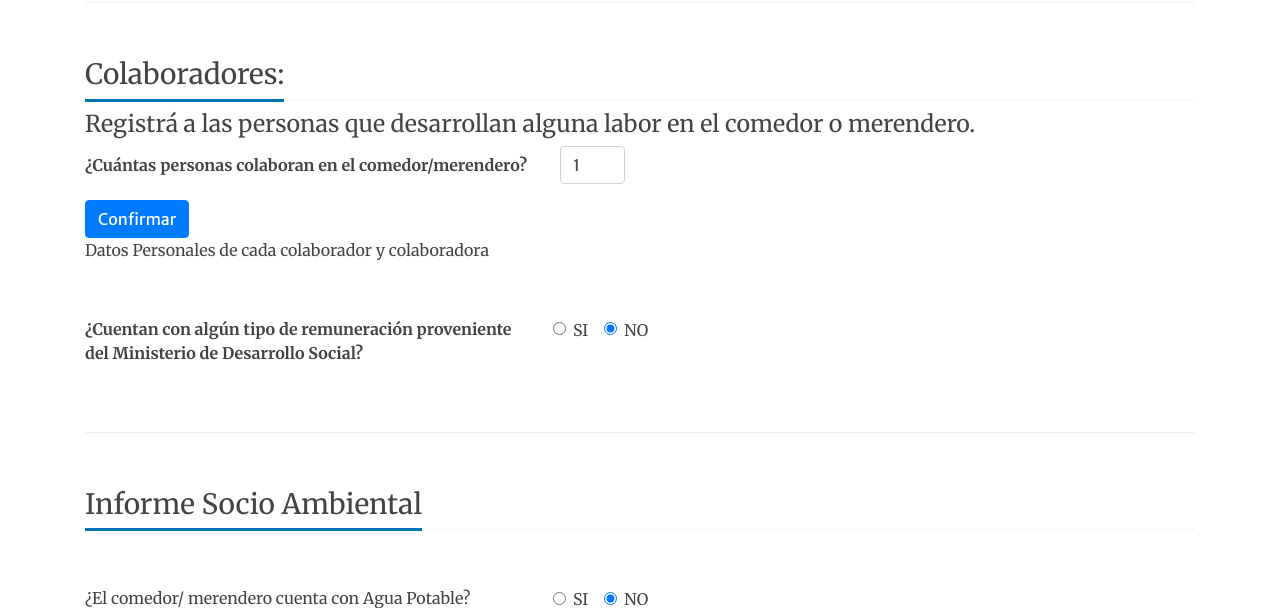
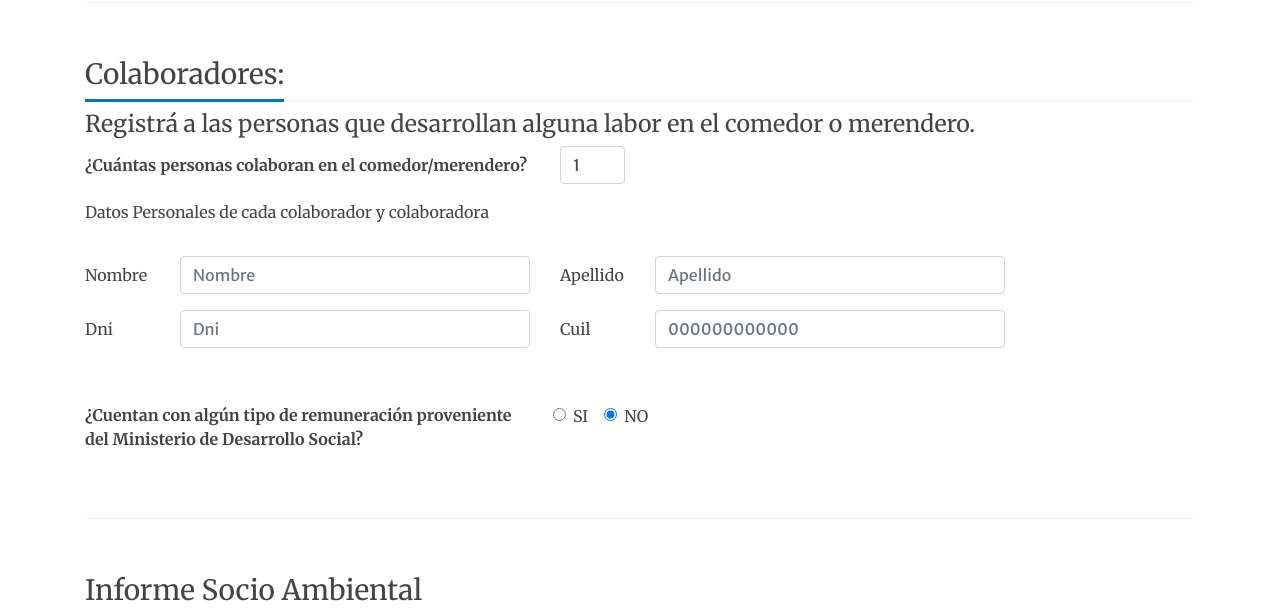
Before and after one commit to pabloarancibia/cuidandonos, a Django app: page /comedores/formcomedores/ in a window 1280 px wide. Shown: the part 4182-4790 px from the top of the page. Run offline with Django 3.2, Linux system fonts and the light colour scheme; some libraries are stand-ins or nearby versions.

Commit message:
salvando errores del front

```diff
--- a/cuidandonos/comedores/forms.py
+++ b/cuidandonos/comedores/forms.py
@@ -2,6 +2,7 @@
 
 # Django
 from django import forms
+from django.utils.translation import gettext_lazy as _
 
 # Models
 from comedores.models import comedores, beneficiarios, colaboradores, cuidadores, voluntarios
@@ -16,6 +17,40 @@ class comedoresForm(forms.ModelForm):
         """Form settings."""
         model = comedores
         fields = ('__all__')
+        labels = {
+            'nombreCM': _('Nombre Comedor/Merendero '),
+            'nombreRes': _('Nombre del responsable '),
+            'apellidoRes': _('Apellido del responsable '),
+            'dniRes': _('Dni del responsable '),
+            'cuilRes': _('Cuil del responsable '),
+            'contactoRes': _('Contacto del responsable '),
+            'emailRes': _('Email del responsable '),
+            'personeria': _('Nombre de Personería Juridica '),
+            'cuitPersoneria': _('Cuit de Personeria Jurídica'),
+            'calleCM': _('Calle del comedor/merendero '),
+            'numeroCM': _('Numero de calle del comedor/merendero'),
+            'manzanaCM': _('manzana del comedor/merendero'),
+            'barrioCM': _('Barrio del comedor/merendero'),
+            'tipoRemuneracionDS': _('Tipo de remuneración de Desarrollo Social'),
+            'montoRemuneracionDS': _('Monto de remuneración de Desarrollo Social'),
+            'tipoDeporte': _('Tipo de deporte que realizan'),
+
+            'latitud': _('Marcador '),
+            'longitud': _('Marcador '),
+            'dias': _('Días y horarios en los que se brinda el servicio'),
+
+
+        }
+        error_messages = {
+            'latitud': {
+                'required': _("Debe agregar un marcador en el mapa, haciendo click en la ubicación deseada."),
+            },
+            'longitud': {
+                'required': _("Debe agregar un marcador en el mapa, haciendo click en la ubicación deseada."),
+            },
+
+
+        }
 
 
 class beneficiariosForm(forms.ModelForm):
@@ -38,6 +73,22 @@ class cuidadoresForm(forms.ModelForm):
         """Form settings."""
         model = cuidadores
         fields = ('__all__')
+        labels = {
+            'lugarNac': _('Lugar de Nacimiento '),
+            'fechaNac': _('Fecha de Nacimiento '),
+            # 'nomOrg': _('Nombre Organización, asociación o fundación '),
+            # 'lugarTrab': _('Lugar donde trabaja '),
+            'nombreInst': _('Nombre institución'),
+            'direcInst': _('Dirección institución'),
+            'contactoInst': _('Contacto institución'),
+            'contactoDom': _('Contacto domicilio'),
+            'nombreClinica': _('Nombre clinica'),
+            'direcClinica': _('Dirección clinica'),
+            'contactoClinica': _('Contacto clinica'),
+            'contactoFamiliar': _('Contacto familiar'),
+            'nombreCoop': _('Nombre cooperativa'),
+
+        }
 
 
 class voluntariosForm(forms.ModelForm):
@@ -48,3 +99,18 @@ class voluntariosForm(forms.ModelForm):
 
         model = voluntarios
         fields = ('__all__')
+        labels = {
+            'lugarNac': _('Lugar de Nacimiento '),
+            'fechaNac': _('Fecha de Nacimiento '),
+            'nomOrg': _('Nombre Organización, asociación o fundación '),
+            'lugarTrab': _('Lugar donde trabaja '),
+
+        }
+        # help_texts = {
+        #     'nombre': _('Debe ingresar un nombre.'),
+        # }
+        # error_messages = {
+        #     'nombre': {
+        #         'max_length': _("This writer's name is too long."),
+        #     },
+        # }
--- a/cuidandonos/comedores/templates/comedores/formcomedores.html
+++ b/cuidandonos/comedores/templates/comedores/formcomedores.html
@@ -126,7 +126,8 @@
 
   <div class="form-group row">
     <div class="col-sm-8">
-      <input type="text" class="form-control" name="nombreCM" placeholder="Nombre" required>
+      <input type="text" class="form-control" name="nombreCM" value="{%if form.errors%}{{form.nombreCM.value}}{%endif%}"
+        placeholder="Nombre" required>
     </div>
   </div>
 
@@ -366,8 +367,10 @@
   <h5>Indique la ubicación del comedor/merendero en el mapa:</h5>
   <p>Haga click para agregar el marcador</p>
   <div id="mapid"></div>
-  <input type="text" class="lat" id="lat" name="latitud" value=0 style="display: none;">
-  <input type="text" class="long" id="long" name="longitud" value=0 style="display: none;">
+  <input type="text" class="lat" id="lat" name="latitud" value="{%if form.errors%}{{form.latitud.value}}{%endif%}"
+    style="display: none;">
+  <input type="text" class="long" id="long" name="longitud" value="{%if form.errors%}{{form.longitud.value}}{%endif%}"
+    style="display: none;">
 
 
   <hr />
@@ -383,7 +386,7 @@
       <input class="form-control" type="number" value="0" min="25" id="inputCantAsistentes" name="cantBenef">
 
     </div>
-    <a href="#" class="btn btn-primary" id="add_field">Confirmar </a>
+    <!-- <a href="#" class="btn btn-primary" id="add_field">Confirmar </a> -->
   </div>
   <div class="mt-4 mb-4">
 
@@ -706,15 +709,37 @@
       el
       comedor/merendero?</label>
     <div class="col-sm-1">
-      <input type="number" class="form-control" id="inputCantColab" name="cantColab" value="1">
+      <input type="number" class="form-control" id="inputCantColab" name="cantColab" value="1" min="1">
     </div>
   </div>
-  <a href="#" class="btn btn-primary" id="add_colab">Confirmar</a>
+  <!-- <a href="#" class="btn btn-primary" id="add_colab">Confirmar</a> -->
 
   <p>Datos Personales de cada colaborador y colaboradora</p>
 
   <div id="divColaboradores" class="mt-4">
-
+    <div>
+      <div class="form-group row">
+        <label for="inNomColab" class="col-sm-1 col-form-label">Nombre</label>
+        <div class="col-sm-4">
+          <input type="text" class="form-control" name="0-nomCol" id="inNomColab" placeholder="Nombre" required>
+        </div>
+        <label for="inApColab" class="col-sm-1 col-form-label">Apellido</label>
+        <div class="col-sm-4">
+          <input type="text" class="form-control" name="0-apCol" id="inApColab" placeholder="Apellido" required>
+        </div>
+      </div>
+      <div class="form-group row">
+        <label for="inDniColab" class="col-sm-1 col-form-label">Dni</label>
+        <div class="col-sm-4">
+          <input type="number" class="form-control" name="0-dniCol" id="inDniColab" placeholder="Dni" required>
+        </div>
+        <label for="inCuilColab" class="col-sm-1 col-form-label">Cuil</label>
+        <div class="col-sm-4">
+          <input type="number" class="form-control" name="0-cuilCol" id="inCuilColab" placeholder="000000000000"
+            required>
+        </div>
+      </div>
+    </div>
   </div>
 
   <div class="form-group row mt-5">
--- a/cuidandonos/static/js/insert.js
+++ b/cuidandonos/static/js/insert.js
@@ -1,4 +1,5 @@
-$('#add_field').click(function (e) {
+// $('#add_field').click(function (e) {
+$('#inputCantAsistentes').on('input', function (e) {
         e.preventDefault();     //prevenir nuevos clicks
 
         // eliminar campos actuales
@@ -26,7 +27,7 @@ $('#add_field').click(function (e) {
         }
 
 });
-$('#add_colab').click(function (e) {
+$('#inputCantColab').on('input', function (e) {
         e.preventDefault();     //prevenir nuevos clicks
         // eliminar campos actuales
         $('#divColaboradores').empty();
--- a/cuidandonos/static/js/mapa-general.js
+++ b/cuidandonos/static/js/mapa-general.js
@@ -6,7 +6,7 @@ var locations = [
     ["LOCATION_5", -27.22, -58.55]
 ];
 
-var mymap = L.map('mapa-general').setView([-27.45, -58.97], 8);
+var mymap = L.map('mapa-general').setView([-25.70, -60.19], 7);
 
 L.tileLayer('https://api.mapbox.com/styles/v1/{id}/tiles/{z}/{x}/{y}?access_token={accessToken}', {
     attribution: 'Map data &copy; <a href="https://www.openstreetmap.org/">OpenStreetMap</a> contributors, <a href="https://creativecommons.org/licenses/by-sa/2.0/">CC-BY-SA</a>, Imagery © <a href="https://www.mapbox.com/">Mapbox</a>',
--- a/cuidandonos/static/js/maps.js
+++ b/cuidandonos/static/js/maps.js
@@ -1,4 +1,4 @@
-var mymap = L.map('mapid').setView([-27.45, -58.97], 9);
+var mymap = L.map('mapid').setView([-25.70, -60.19], 7);
 
 L.tileLayer('https://api.mapbox.com/styles/v1/{id}/tiles/{z}/{x}/{y}?access_token={accessToken}', {
     attribution: 'Map data &copy; <a href="https://www.openstreetmap.org/">OpenStreetMap</a> contributors, <a href="https://creativecommons.org/licenses/by-sa/2.0/">CC-BY-SA</a>, Imagery © <a href="https://www.mapbox.com/">Mapbox</a>',
@@ -12,7 +12,7 @@ L.tileLayer('https://api.mapbox.com/styles/v1/{id}/tiles/{z}/{x}/{y}?access_toke
 
 // var marker = new L.Marker([-27.45, -58.97], { draggable: true });
 var marker = new L.Marker([-27.45, -58.97]);
-mymap.addLayer(marker);
+// mymap.addLayer(marker);
 
 function onMapClick(e) {
     mymap.removeLayer(marker)
```
Also changed, not shown: cuidandonos/comedores/templates/voluntariado/formvoluntarios.html (+6 -3 lines), cuidandonos/comedores/migrations/0001_initial.py (added), cuidandonos/comedores/migrations/0002_auto_20200826_1850.py (added).
